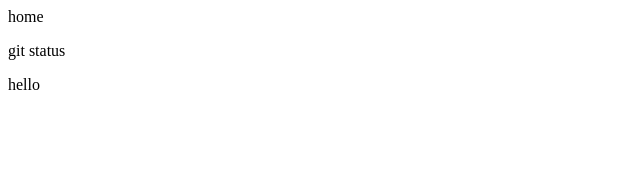
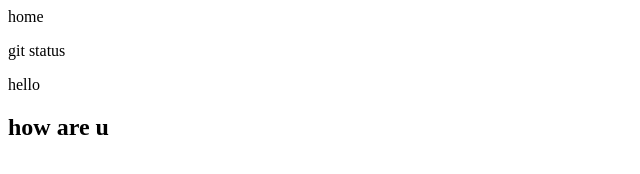
Before and after one commit to tusharranjan007/Anon-repo2, a plain HTML site: page index.html in a window 1280 px wide. Shown: the whole page, without its empty margins (0-640 px from the left). Drawn offline with Linux system fonts and the light colour scheme.

Commit message:
added how are you

```diff
--- a/index.html
+++ b/index.html
@@ -1,3 +1,4 @@
 <div>home</div>
 <p>git status</p>
 <h>hello</h>
+<h2>how are u</h2>
```
